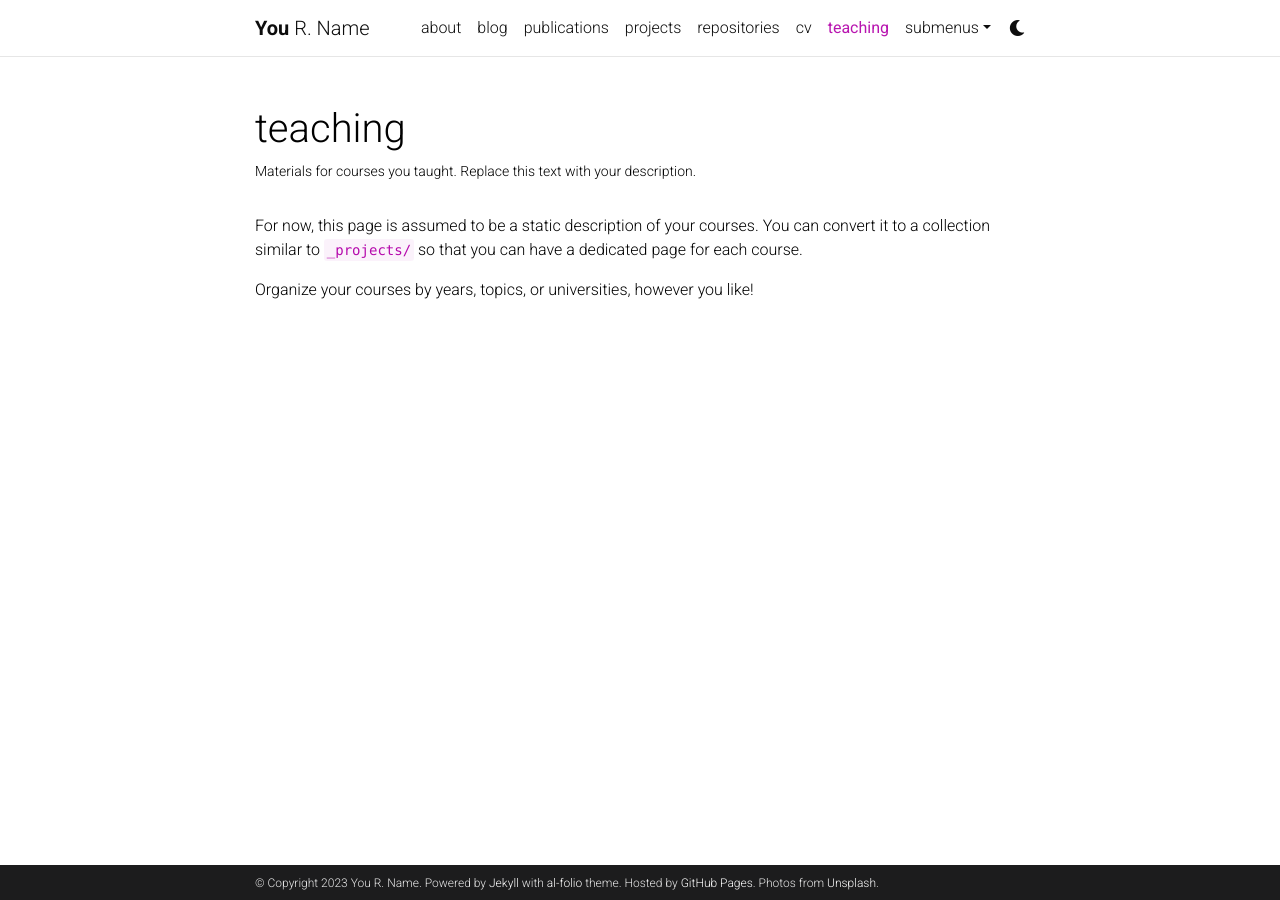
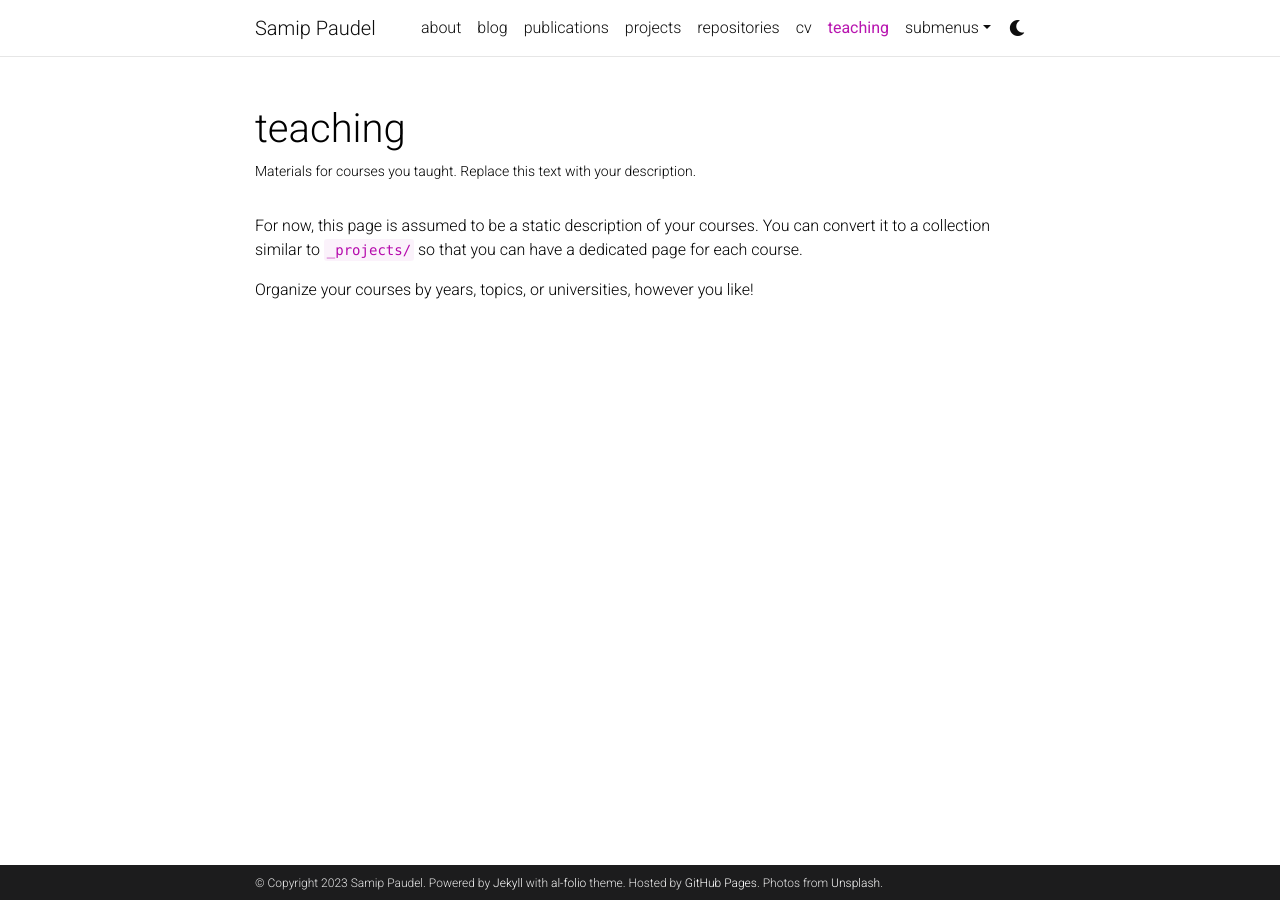
Before and after one commit to SamipPaudel/samippaudel.github.io, a Jekyll site: the page built from _pages/teaching.md, in a window 1280 px wide. Built offline with Jekyll 4.4.1, drawn with Linux system fonts in a browser that asks for light colours; comment, search, counter and statistics services are not loaded; a style sheet for code colours, icons or effects is not loaded.

Commit message:
updating some content

```diff
--- a/_config.yml
+++ b/_config.yml
@@ -2,24 +2,23 @@
 # Site settings
 # -----------------------------------------------------------------------------
 
-title: blank # the website title (if blank, full name will be used instead)
-first_name: You
-middle_name: R.
-last_name: Name
-email: you@example.com
+title: Samip Paudel # the website title (if blank, full name will be used instead)
+first_name: Samip
+middle_name:
+last_name: Paudel
+email: samipnhi@.com
 description: > # the ">" symbol means to ignore newlines until "footer_text:"
-  A simple, whitespace theme for academics. Based on [*folio](https://github.com/bogoli/-folio) design.
 footer_text: >
   Powered by <a href="https://jekyllrb.com/" target="_blank">Jekyll</a> with <a href="https://github.com/alshedivat/al-folio">al-folio</a> theme.
   Hosted by <a href="https://pages.github.com/" target="_blank">GitHub Pages</a>.
   Photos from <a href="https://unsplash.com" target="_blank">Unsplash</a>.
-keywords: jekyll, jekyll-theme, academic-website, portfolio-website  # add your own keywords or leave empty
+keywords: samip-paudel, jekyll, academic-website, portfolio-website  # add your own keywords or leave empty
 
 lang: en # the language of your site (for example: en, fr, cn, ru, etc.)
-icon: ⚛️  # the emoji used as the favicon (alternatively, provide image name in /assets/img/)
+icon: ✦  # the emoji used as the favicon (alternatively, provide image name in /assets/img/)
 
-url: https://alshedivat.github.io # the base hostname & protocol for your site
-baseurl: /al-folio # the subpath of your site, e.g. /blog/
+url: https://samippaudel.github.io # the base hostname & protocol for your site
+baseurl:  # the subpath of your site, e.g. /blog/
 last_updated: false # set to true if you want to display last updated in the footer
 impressum_path:  # set to path to include impressum link in the footer, use the same path as permalink in a page, helps to conform with EU GDPR
 
@@ -45,7 +44,7 @@ repo_trophies:
 # will use title and url fields
 # Take a look to https://github.com/jekyll/jekyll-feed for more customization
 
-rss_icon: true
+rss_icon: false
 
 # -----------------------------------------------------------------------------
 # Layout
```
Also changed, not shown: _pages/about.md (+3 -9 lines), 1 other file.
